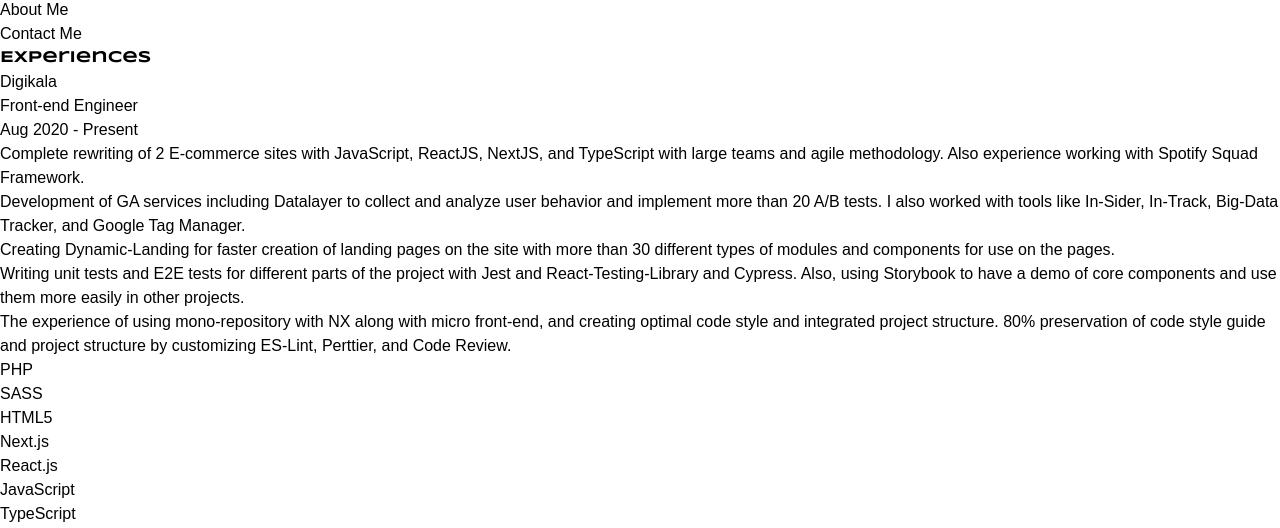
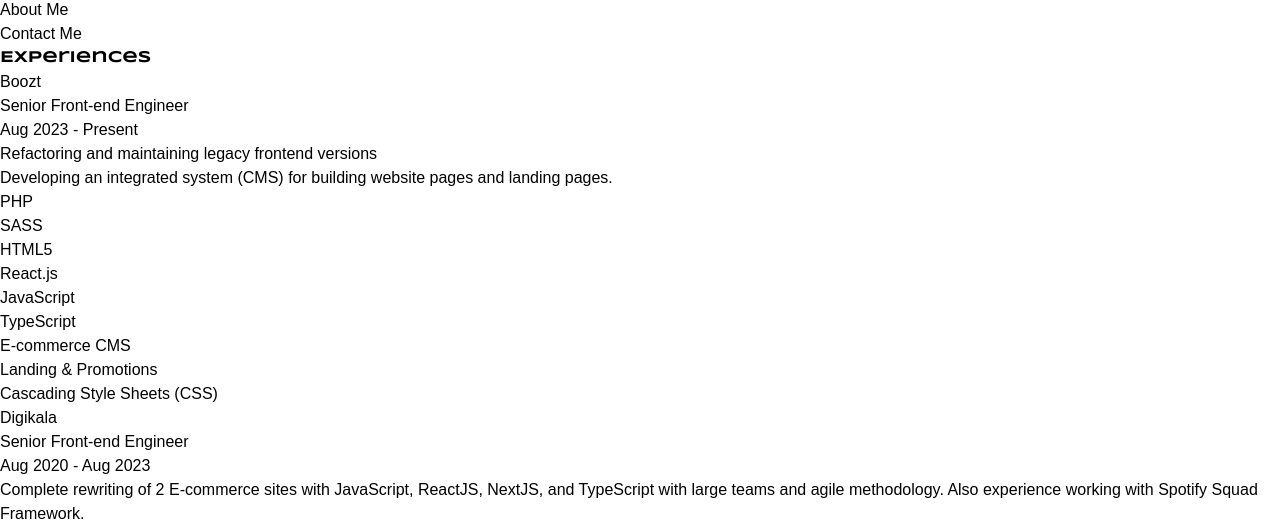
Before and after one commit to raminr77/raminr77.github.io, a Next.js app: page /experiences in a window 1280 px wide. Shown: the part 253-781 px from the top of the page. Built offline with nearby package versions, Linux system fonts and the light colour scheme.

Commit message:
fix: update experiences

```diff
--- a/src/data/experiences.ts
+++ b/src/data/experiences.ts
@@ -1,9 +1,30 @@
 export const EXPERIENCES_DATA = [
+  {
+    id: 0,
+    title: 'Boozt',
+    role: 'Senior Front-end Engineer',
+    date: 'Aug 2023 - Present',
+    achievement: [
+      'Refactoring and maintaining legacy frontend versions',
+      'Developing an integrated system (CMS) for building website pages and landing pages.'
+    ],
+    skills: [
+      'PHP',
+      'SASS',
+      'HTML5',
+      'React.js',
+      'JavaScript',
+      'TypeScript',
+      'E-commerce CMS',
+      'Landing & Promotions',
+      'Cascading Style Sheets (CSS)'
+    ]
+  },
   {
     id: 1,
     title: 'Digikala',
-    role: 'Front-end Engineer',
-    date: 'Aug 2020 - Present',
+    role: 'Senior Front-end Engineer',
+    date: 'Aug 2020 - Aug 2023',
     achievement: [
       'Complete rewriting of 2 E-commerce sites with JavaScript, ReactJS, NextJS, and TypeScript with large teams and agile methodology. Also experience working with Spotify Squad Framework.',
       'Development of GA services including Datalayer to collect and analyze user behavior and implement more than 20 A/B tests. I also worked with tools like In-Sider, In-Track, Big-Data Tracker, and Google Tag Manager.',
```
